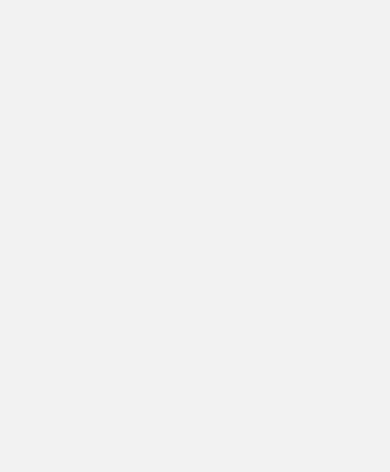
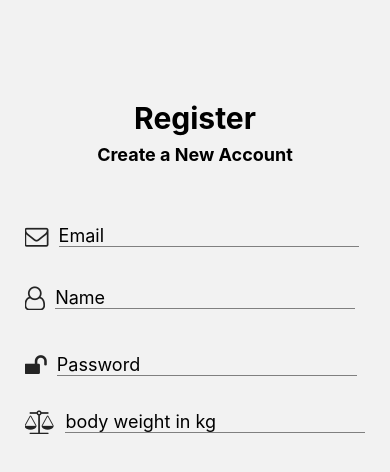
Before and after one commit to nimajo/Build-Compact-Coach, a React Native app in the folder compact-coach-ex/: screen /Register in a window 390 px wide. Shown: the top 472 px of the page. Built offline with nearby package versions, Linux system fonts and the light colour scheme.

Commit message:
Register Screen init

```diff
--- a/compact-coach-ex/App.js
+++ b/compact-coach-ex/App.js
@@ -31,12 +31,14 @@ function App() {
 
 
 
+      <Stack.Screen name="Start" component={StartScreen} options={{headerShown:false}}/>
+      <Stack.Screen name="Login" component={LoginScreen} options={{headerShown:false}}/>
+      <Stack.Screen name="Register" component={RegisterScreen} options={{headerShown:false}}/>
+      <Stack.Screen name="Home" component={HomeScreen} options={{headerShown:false}}/>
 
 
-        <Stack.Screen name="Start" component={StartScreen} options={{headerShown:false}}/>
-        <Stack.Screen name="Login" component={LoginScreen} options={{headerShown:false}}/>
-        <Stack.Screen name="Register" component={RegisterScreen} options={{headerShown:false}}/>
-        <Stack.Screen name="Home" component={HomeScreen} options={{headerShown:false}}/>
+
+
 
 
 
--- a/compact-coach-ex/screens/HomeScreen.js
+++ b/compact-coach-ex/screens/HomeScreen.js
@@ -1,34 +1,18 @@
-import { View, Text } from 'react-native'
-import React from 'react'
+import { Text, TextInput, View, StyleSheet, Image, KeyboardAvoidingView,} from 'react-native'
+import React, {useLayoutEffect, useState } from 'react'
+import { useNavigation } from '@react-navigation/native'
+import { SafeAreaView } from 'react-native-safe-area-context';
+import { Button, Input, Icon } from '@rneui/themed'
+
 
 const HomeScreen = () => {
+  const navigation = useNavigation();
+  const [email,setEmail] = useState("");
+  const [password,setPassword] = useState("");
   return (
-    <View>
-      <Text>HomeScreen</Text>
+    <KeyboardAvoidingView style={{ flex: 1,alignItems:'center',marginTop:300 }} behavior="padding">
 
-            {/** Start Button */}
-            <Button
-              title="Start"
-              onPress={() => navigation.navigate('Login')}
-              buttonStyle={{
-                alignItems:"center",
-                backgroundColor: '#E9663B',
-                borderWidth: 2,
-                borderColor: 'white',
-                borderRadius: 30,
-              }}
-              containerStyle={{
-
-                width: 200,
-                marginHorizontal: 100,
-                marginVertical: 60,
-
-              }}
-              titleStyle={{ fontWeight: 'bold' }}></Button>
-
-
-
-    </View>
+    </KeyboardAvoidingView>
   )
 }
 
--- a/compact-coach-ex/screens/LoginScreen.js
+++ b/compact-coach-ex/screens/LoginScreen.js
@@ -9,10 +9,11 @@ import { Button, Input, Icon } from '@rneui/themed'
 
 
 
+
 const LoginScreen = () => {
   const [email,setEmail] = useState("");
   const [password,setPassword] = useState("");
-  React.useEffect(() => {console.log('mount'); return () => console.log('unmount')},[]);
+
     const navigation = useNavigation();
 
 
@@ -28,27 +29,26 @@ const LoginScreen = () => {
 
   return (
 
-    <KeyboardAvoidingView style={{ flex: 1}}>
-    <View style={{ flex: 1,alignItems:'center' }} behavior="padding">
+    <KeyboardAvoidingView style={{ flex: 1,alignItems:'center' }} behavior="padding">
+
+
 
                 {/** Sign In Text*/}
                 <View style={{justifyContent:'center', alignItems:"center",marginTop:100}}>
                   <Text style={{fontSize:30,fontWeight:'bold'}}>Sign In</Text>
-
-      <Text style={{fontSize:18,marginTop:8,fontWeight:'bold'}}>Welcome Back to Compact-coach</Text>
-
+                  <Text style={{fontSize:18,marginTop:8,fontWeight:'bold'}}>Welcome Back to Compact-Coach</Text>
                 </View>
 
 
 
       {/** Input Fields */}
 
-      <SafeAreaView style={{marginTop:50}}>
+      <View style={{marginTop:50}}>
 
-        <View style={{flexDirection:"row",alignItems:"center"}}>
+                  <View style={{flexDirection:"row",alignItems:"center",marginTop:50}}>
 
 
-        <Icon type='font-awesome' name= "user-o" size={24}/>
+                  <Icon type='font-awesome' name= "envelope-o" size={24}/>
                   <TextInput
                   style={{
                     borderBottomWidth:1,
@@ -65,7 +65,7 @@ const LoginScreen = () => {
                   />
                   </View>
 
-        <SafeAreaView style={{flexDirection:"row",alignItems:"center"}}>
+                  <View style={{flexDirection:"row",alignItems:"center"}}>
 
                   <Icon type='font-awesome' name= "unlock" size={24}/>
                   <TextInput
@@ -82,7 +82,7 @@ const LoginScreen = () => {
                   secureTextEntry
                   placeholderTextColor="black"
                   />
-        </SafeAreaView>
+                  </View>
 
 
 
@@ -134,7 +134,7 @@ const LoginScreen = () => {
 
 
 
-        </SafeAreaView>
+        </View>
 
 
 
@@ -169,19 +169,15 @@ const LoginScreen = () => {
 
 
 
-            {/** Illustration Border */}
-            <View className="w-full h-full"
-            style={{ flex: 1, justifyContent: 'flex-end', position:'absolute', }}>
-            <Image style={{ flex: 1, justifyContent: 'flex-end', position:'absolute', }}
-            source={require("../images/Path1x.png")}
-            className="object-contain h-48 w-full position absolute"/>
-            </View>
 
 
 
 
 
-    </View>
+
+
+
+
     </KeyboardAvoidingView>
   )
 }
@@ -201,4 +197,11 @@ const styles = StyleSheet.create({
   titleContainer:{
 
   },
+  circle: {
+    width: 100,
+    height: 100,
+    borderRadius: 100 / 2,
+    backgroundColor: "#E9663B",
+  },
+
 });
--- a/compact-coach-ex/screens/RegisterScreen.js
+++ b/compact-coach-ex/screens/RegisterScreen.js
@@ -10,8 +10,89 @@ import { grey } from '@mui/material/colors';
 
 
 const RegisterScreen = () => {
+     const [email,setEmail] = useState("");
+     const [password,setPassword] = useState("");
+     const [fname,setFname] = useState("");
+     const [weight,setWeight] = useState("");
   return (
-   <KeyboardAvoidingView>
+     <KeyboardAvoidingView style={{ flex: 1,alignItems:'center' }} behavior="padding">
+     <SafeAreaView>
+
+     {/**  Text*/}
+     <View style={{justifyContent:'center', alignItems:"center",marginTop:100}}>
+     <Text style={{fontSize:30,fontWeight:'bold'}}>Register</Text>
+     <Text style={{fontSize:18,marginTop:8,fontWeight:'bold'}}>Create a New Account</Text>
+     </View>
+     {/** Input Fields */}
+
+
+
+          <View style={{flexDirection:"row",alignItems:"center",marginTop:50}}>
+          <Icon type='font-awesome' name= "envelope-o" size={24}/>
+          <TextInput
+          style={{
+          borderBottomWidth:1,
+          borderBottomColor:"gray",
+          width:300,marginVertical:10,
+          marginLeft:10,
+          fontSize:email ? 18 : 18,
+          }}
+          placeholder='Email'
+          value={email}
+          onChangeText={(text) => setEmail(text) }
+          placeholderTextColor="black"
+          />
+          </View>
+
+          <View style={{flexDirection:"row",alignItems:"center"}}>
+          <Icon type='font-awesome' name= "user-o" size={24}/>
+          <TextInput
+          style={{
+          borderBottomWidth:1,
+          borderBottomColor:"gray",
+          width:300,marginVertical:30,
+          marginLeft:10,
+          fontSize:fname ? 18 : 18,
+          }}
+          placeholder='Name'
+          value={fname}
+          onChangeText={(text) => setFname(text)}
+          placeholderTextColor="black"/>
+          </View>
+
+          <View style={{flexDirection:"row",alignItems:"center",marginTop:5}}>
+          <Icon type='font-awesome' name= "unlock" size={24}/>
+          <TextInput
+          style={{
+          borderBottomWidth:1,
+          borderBottomColor:"gray",
+          width:300,marginVertical:10,
+          marginLeft:10,
+          fontSize:password ? 18 : 18,
+          }}
+          placeholder='Password'
+          value={password}
+          onChangeText={(text) => setPassword(text) }
+          placeholderTextColor="black"
+          secureTextEntry/>
+          </View>
+
+          <View style={{flexDirection:"row",alignItems:"center",marginTop:15}}>
+          <Icon type='font-awesome' name= "balance-scale" size={24}/>
+          <TextInput
+          style={{
+          borderBottomWidth:1,
+          borderBottomColor:"gray",
+          width:300,marginVertical:10,
+          marginLeft:10,
+          fontSize:weight ? 18 : 18,
+          }}
+          placeholder='body weight in kg'
+          value={weight}
+          onChange={(number) => setWeight(number) }
+          placeholderTextColor="black"
+            />
+          </View>
 
 
 
@@ -26,15 +107,16 @@ const RegisterScreen = () => {
 
 
 
-            {/** Illustration Border */}
-            <View className="w-full h-full"
-            style={{ flex: 1, justifyContent: 'flex-end', position:'absolute', }}>
-            <Image style={{ flex: 1, justifyContent: 'flex-end', position:'absolute', }}
-            source={require("../images/Path1x.png")}
-            className="object-contain h-48 w-full position absolute"/>
-            </View>
 
 
+
+
+
+
+
+
+
+     </SafeAreaView>
    </KeyboardAvoidingView>
 
   )
--- a/compact-coach-ex/screens/StartScreen.js
+++ b/compact-coach-ex/screens/StartScreen.js
@@ -26,8 +26,8 @@ const StartScreen = () => {
 
             {/** Welcome Text */}
             <SafeAreaView style={{
-                marginRight:5,
-                marginLeft:5,
+                marginRight:8,
+                marginLeft:8,
                 marginTop:40,
             }}>
             <Text className="flex-row text-center text-lg leading-relaxed font-extralight dark:text-black tracking-tight">
```
Lines whose indentation alone changed are shown as unchanged.
